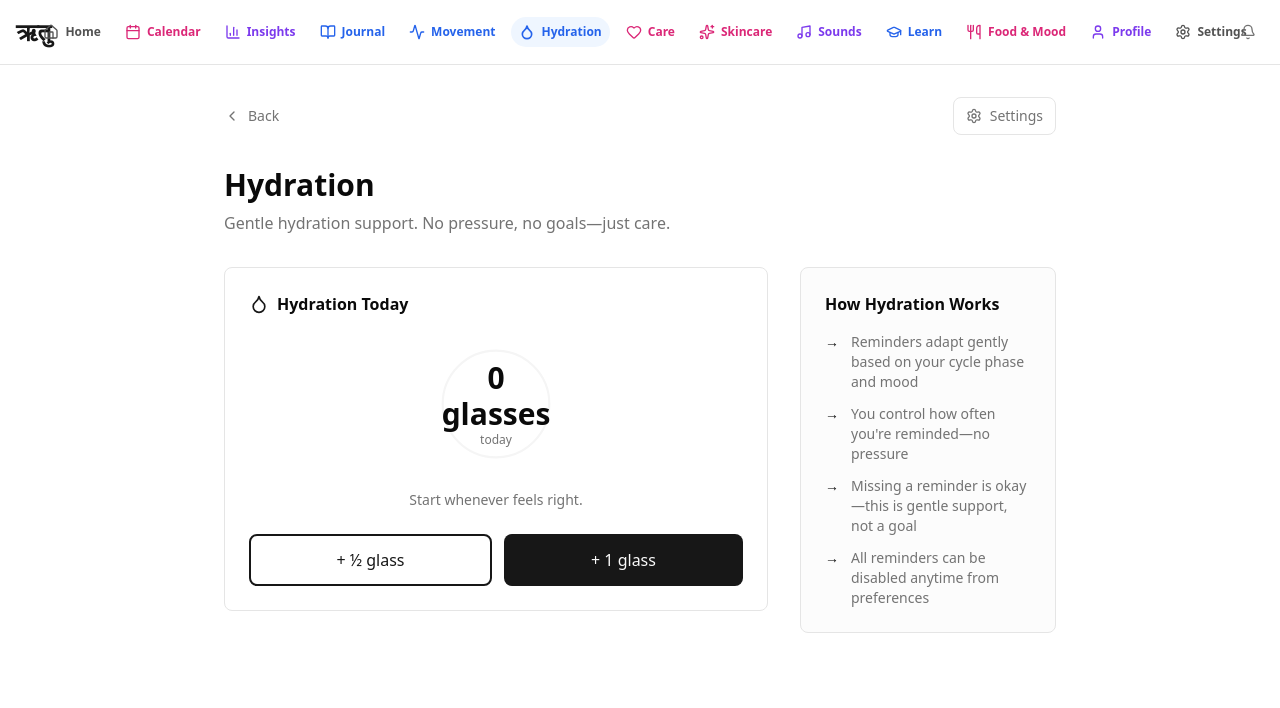
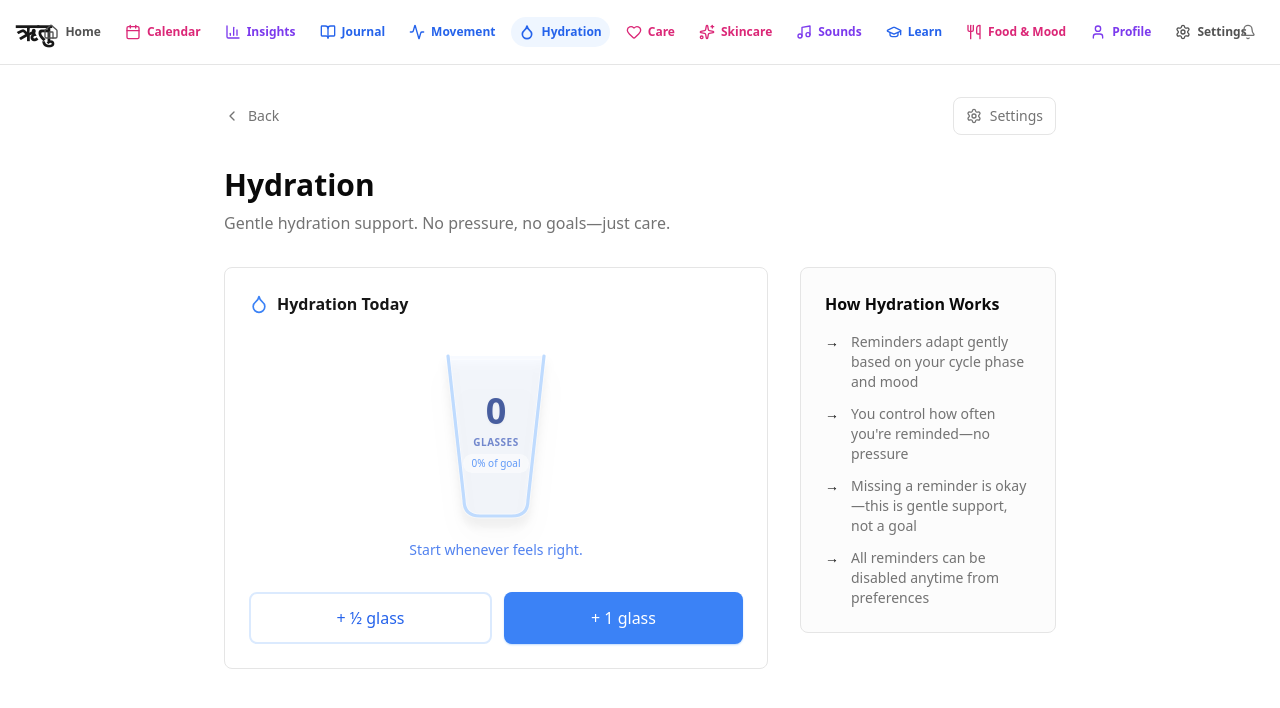
Before and after one commit to mishreesanura/period-tracking-webapp, a Next.js app: page /hydration in a window 1280 px wide. Shown: the top 708 px of the page. Built offline with nearby package versions, Linux system fonts and the light colour scheme.

Commit message:
added water glass incrementation UI

```diff
--- a/components/hydration-logger.tsx
+++ b/components/hydration-logger.tsx
@@ -30,61 +30,87 @@ export function HydrationLogger({
     <div className="rounded-lg border border-border bg-card p-6">
       {/* Header */}
       <div className="flex items-center gap-2 mb-6">
-        <Droplet className="h-5 w-5 text-primary" />
-        <h2 className="font-semibold text-foreground">Hydration Today</h2>
+        <Droplet className="h-5 w-5 text-blue-500" />
+        <h2 className="font-semibold text-neutral-900">Hydration Today</h2>
       </div>
 
-      {/* Progress Droplet */}
-      <div className="mb-6 text-center">
-        <div className="relative inline-block mb-4">
-          {/* Progress ring */}
-          <svg className="h-32 w-32" viewBox="0 0 120 120">
-            <circle
-              cx="60"
-              cy="60"
-              r="50"
-              fill="none"
-              stroke="currentColor"
-              strokeWidth="2"
-              className="text-muted"
+      {/* Progress Animation (Filling Glass) */}
+      <div className="mb-8 flex flex-col items-center">
+        <div className="relative w-40 h-48">
+          <svg viewBox="0 0 100 120" className="w-full h-full drop-shadow-xl overflow-visible">
+            <defs>
+              <linearGradient id="waterGradient" x1="0%" y1="0%" x2="0%" y2="100%">
+                <stop offset="0%" stopColor="#60A5FA" /> {/* blue-400 */}
+                <stop offset="100%" stopColor="#2563EB" /> {/* blue-600 */}
+              </linearGradient>
+              <mask id="glassMask">
+                <path d="M20,10 L30,100 Q30,110 40,110 L60,110 Q70,110 70,100 L80,10 Z" fill="white" />
+              </mask>
+            </defs>
+
+            {/* Glass Background */}
+            <path
+              d="M20,10 L30,100 Q30,110 40,110 L60,110 Q70,110 70,100 L80,10 Z"
+              className="fill-blue-50/50"
             />
-            <circle
-              cx="60"
-              cy="60"
-              r="50"
-              fill="none"
-              stroke="currentColor"
-              strokeWidth="2"
-              strokeDasharray={`${(progressPercent / 100) * 314} 314`}
-              className="text-primary transition-all"
-              style={{ transitionDuration: '300ms' }}
+
+            {/* Water Fill */}
+            <rect
+              x="0"
+              y={110 - (Math.min(glassCount / 8, 1) * 100)}
+              width="100"
+              height="110"
+              fill="url(#waterGradient)"
+              mask="url(#glassMask)"
+              className="transition-[y] duration-1000 ease-out"
             />
+
+            {/* Glass Outline */}
+            <path
+              d="M20,10 L30,100 Q30,110 40,110 L60,110 Q70,110 70,100 L80,10"
+              className="fill-none stroke-white/50 stroke-[3]"
+              strokeLinecap="round"
+            />
+             <path
+              d="M20,10 L30,100 Q30,110 40,110 L60,110 Q70,110 70,100 L80,10"
+              className="fill-none stroke-blue-200 stroke-[2]"
+              strokeLinecap="round"
+            />
+
+             {/* Rim reflection */}
+             <path d="M22,12 L78,12" className="stroke-white/40 stroke-1" />
+
           </svg>
 
-          {/* Center content */}
-          <div className="absolute inset-0 flex flex-col items-center justify-center">
-            <p className="text-3xl font-bold text-foreground">
-              {formatGlassCount(glassCount)}
-            </p>
-            <p className="text-xs text-muted-foreground">today</p>
+          {/* Text Overlay */}
+          <div className="absolute inset-0 flex flex-col items-center justify-center pointer-events-none pb-2">
+            <span className="text-4xl font-bold text-blue-900/80 drop-shadow-sm">
+              {glassCount}
+            </span>
+             <span className="text-[10px] font-bold uppercase tracking-wider text-blue-800/60 mt-1">
+               Glasses
+             </span>
+             <span className="text-[10px] text-blue-500/80 mt-1 font-medium bg-white/50 px-2 py-0.5 rounded-full">
+                {Math.round(progressPercent)}% of goal
+             </span>
           </div>
         </div>
 
         {/* Message */}
-        <p className="text-sm text-muted-foreground">{message}</p>
+        <p className="text-sm font-medium text-blue-600/80 mt-2">{message}</p>
       </div>
 
       {/* Log Buttons */}
       <div className="flex gap-3">
         <button
           onClick={() => onLogWater('half')}
-          className="flex-1 px-4 py-3 rounded-lg border-2 border-primary text-primary font-medium hover:bg-primary/5 transition-colors"
+          className="flex-1 px-4 py-3 rounded-lg border-2 border-blue-100 text-blue-600 font-medium hover:bg-blue-50 hover:border-blue-200 transition-colors"
         >
           + ½ glass
         </button>
         <button
           onClick={() => onLogWater('full')}
-          className="flex-1 px-4 py-3 rounded-lg bg-primary text-primary-foreground font-medium hover:opacity-90 transition-opacity"
+          className="flex-1 px-4 py-3 rounded-lg bg-blue-500 text-white font-medium hover:bg-blue-600 shadow-sm shadow-blue-200 transition-all hover:shadow-md"
         >
           + 1 glass
         </button>
```
